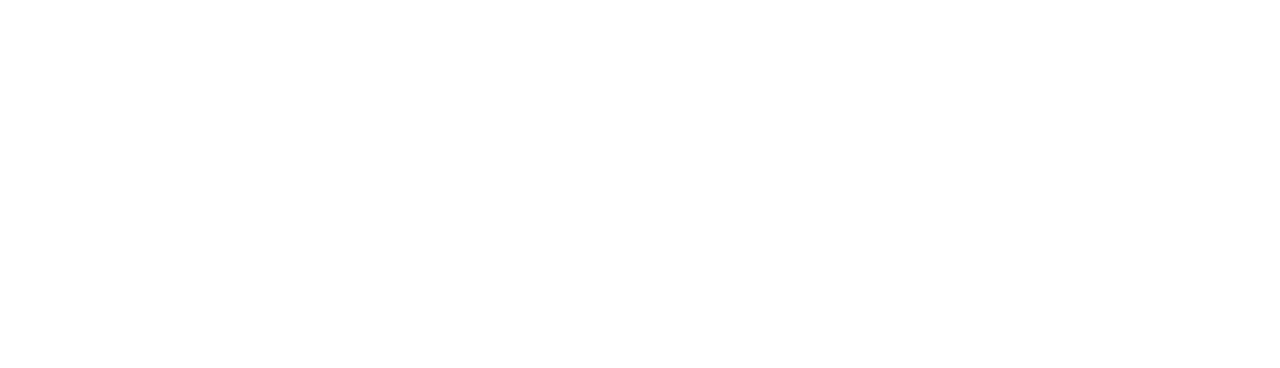
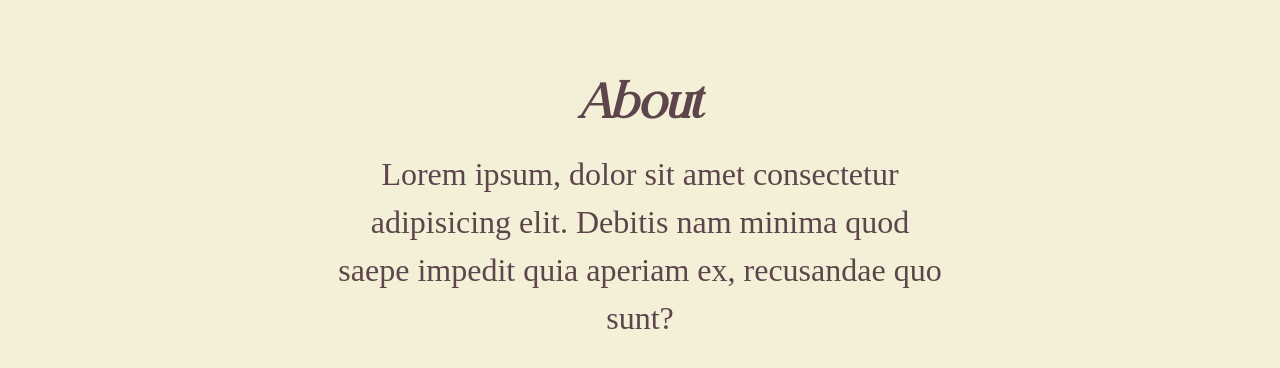
Before and after one commit to rizqyn9/nine-dreams, a Next.js app: page / in a window 1280 px wide. Shown: the part 1834-2202 px from the top of the page. Before the commit the page ends 1600 px from the top, so only its background shows below. Built offline with nearby package versions, Linux system fonts and the light colour scheme.

Commit message:
feat: about page

```diff
--- /dev/null
+++ b/components/About/About.jsx
@@ -0,0 +1,14 @@
+export default function About() {
+    return(
+        <section className="about">
+            <div className="content-container">
+                <div className="title text-sm">
+                    About
+                </div>
+                <div className="content text-md">
+                    Lorem ipsum, dolor sit amet consectetur adipisicing elit. Debitis nam minima quod saepe impedit quia aperiam ex, recusandae quo sunt?
+                </div>
+            </div>
+        </section>
+    )
+}
--- a/pages/index.jsx
+++ b/pages/index.jsx
@@ -1,6 +1,8 @@
 import Nav from "../components/Navbar/Nav"
 import HomePage from "../components/HomePage/HomePage"
 import Products from "../components/Products/Products"
+import About from "../components/About/About"
+
 
 export default function Home() {
   return(
@@ -9,6 +11,7 @@
       <main>
         <HomePage/>
         <Products/>
+        <About/>
       </main>
     </>
   )
--- /dev/null
+++ b/styles/_about.scss
@@ -0,0 +1,41 @@
+.about{
+    display: flex;
+    justify-content: center;
+    color: $color3;
+    // align-items: center;
+
+    .content-container{
+        width: 80%;
+
+        display: flex;
+        flex-direction: column;
+        justify-content: center;
+        align-items: center;
+
+        .title{
+            flex: 0 0 10vh;
+
+            font-weight: 900;
+            font-size: 3rem;
+            font-style: italic;
+        }
+
+        .content{
+            width: 60%;
+            text-align: center;
+            line-height: 1.5em;
+        }
+    }
+
+    @media (max-width: 840px) {
+        padding: 3rem 0 3rem 0;
+
+        .content-container{
+            width: 100%;
+
+            .content{
+                width: 90%;
+            }
+        }
+    }
+}
--- a/styles/_products.scss
+++ b/styles/_products.scss
@@ -32,6 +32,7 @@
     @media (max-width: 840px) {
         min-height: max-content;
         padding-bottom: calc($navHeight + 1rem);
+        padding-top: calc($navHeight + 1rem);
 
         .content-container{
             width: 90%;
--- a/styles/_utils.scss
+++ b/styles/_utils.scss
@@ -24,19 +24,38 @@
     overflow: hidden;
 }
 
-.text-md{
-    font-size: 2rem;
-}
-
-.text-lg{
-    font-size: 3rem;
-    @media (max-width: 840px) {
+.text{
+    &-sm{
+        font-size: 1rem;
+    }
+    &-md{
         font-size: 2rem;
     }
+    &-lg{
+        font-size: 3rem;
+    }
     @media (max-width: 420px) {
-        font-size: 1.5rem;
+        &-sm{
+            font-size: .7rem;
+        }
+        &-md{
+            font-size: 1.7rem;
+        }
+        &-lg{
+            font-size: 2.5rem;
+        }
     }
-
+    @media (max-width: 420px) {
+        &-sm{
+            font-size: .5rem;
+        }
+        &-md{
+            font-size: 1.5rem;
+        }
+        &-lg{
+            font-size: 2rem;
+        }
+    }
 }
 
 .title{
--- a/styles/globals.scss
+++ b/styles/globals.scss
@@ -18,15 +18,27 @@
 main{
     background-color: red;
     height: max-content;
+
+    @media (max-width: 840px) {
+        padding-top: $navHeight;
+
+    }
 }
 
+//FIXME
 section{
     padding-top: $navHeight;
-    min-height: 100vh;
+    min-height: 100vh;          // Fix me
 
     background-color: $color1;
+
+    @media (orientation: portrait) {
+        min-height: max-content;
+        padding-top: 0;
+    }
 }
 
 @import "./nav";
 @import "./homepage";
 @import "./products";
+@import "./about";
```
